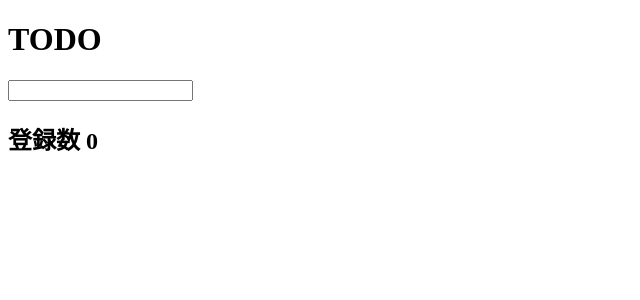
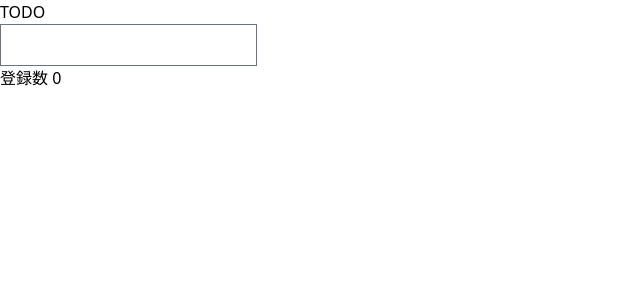
Before and after one commit to yuyakinjo/angular-todo, an Angular app: page / in a window 1280 px wide. Shown: the top 300 px of the page, without its empty margins (0-640 px from the left). Built offline with nearby package versions, Linux system fonts and the light colour scheme.

Commit message:
style: @import追加

```diff
--- a/src/styles.scss
+++ b/src/styles.scss
@@ -1 +1,4 @@
 /* You can add global styles to this file, and also import other style files */
+@import "tailwindcss/base";
+@import "tailwindcss/components";
+@import "tailwindcss/utilities";
```
